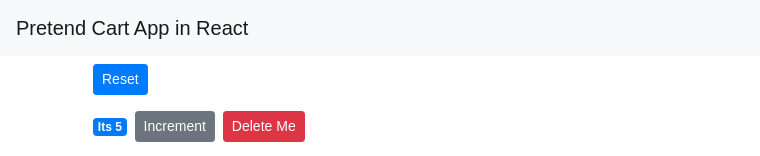
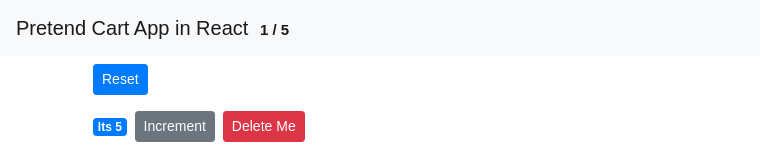
Before and after one commit to khalidmunir/react-cart-template, a React (Create React App) app: page / in a window 1280 px wide. Shown: the top 156 px of the page, without its empty margins (0-760 px from the left). Built offline with nearby package versions, Linux system fonts and the light colour scheme.

Commit message:
Next Steps to consider - Stateless Components

```diff
--- a/src/App.js
+++ b/src/App.js
@@ -4,6 +4,31 @@ import NavBar from './components/navbar'
 import Counter from './components/counter'
 import Counters from './components/counters'
 
+//  This is the current layout for the State and now we can share
+//  this across many components.
+//
+//  Currently this is just the NavBar and the Counters.
+//  The Counters then passes this down further to the Counter.
+//  The Counter is able to communicate to the State though the events.
+//  This is starting to show you Reacts features and common code patterns.
+//
+//  Next Steps : Looking at the NavBar, it seems an overkill to use a React class
+//  when there is no state being used, and were passing the info down as props,
+//  also there is no calculations done in the class. This justifies that we should convert
+//  this to a stateless component.
+//
+//           ------------
+//           |  APP     |  <--  State Resides Here
+//           ------------
+//             /       \
+//  ------------       ------------
+//  |  NavBar  |       | Counters |
+//  ------------       ------------
+//                           |
+//                     ------------
+//                     | Counter  |
+//                     ------------
+//
 class App extends Component {
   state = {
     counters: [
@@ -41,7 +66,9 @@ class App extends Component {
   render() {
     return (
       <React.Fragment>
-        <NavBar />
+        <NavBar
+          totalCounters={this.state.counters.length}
+          liveCounters={this.state.counters.filter(c => c.value > 0).length}/>
         <main className='container'>
           <Counters
             counters={this.state.counters}
--- a/src/components/counter.jsx
+++ b/src/components/counter.jsx
@@ -2,7 +2,6 @@ import React, { Component } from 'react'
 class Counter extends Component {
 
     render() {
-        console.log("this.props", this.props)
 
         let classes = this.GetBadgeClasses();
         return (
--- a/src/components/navbar.jsx
+++ b/src/components/navbar.jsx
@@ -1,12 +1,11 @@
 import React, { Component } from 'react'
-
 class NavBar extends Component {
   render() {
     return (
       <div>
         <nav className="navbar navbar-light bg-light">
             <a className="navbar-brand" href="#">
-                Pretend Cart App in React
+                Pretend Cart App in React <span className='badge'>{this.props.liveCounters} / {this.props.totalCounters}</span>
             </a>
         </nav>
       </div>
```
Also changed, not shown: src/components/counters.jsx (+0 -23 lines).
